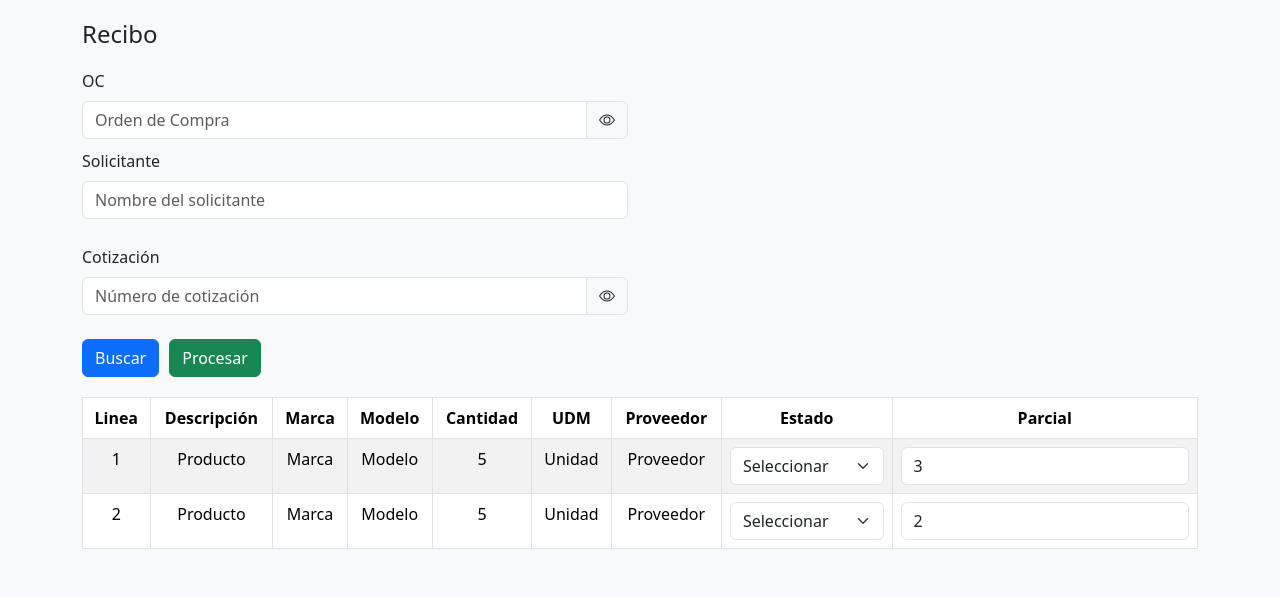
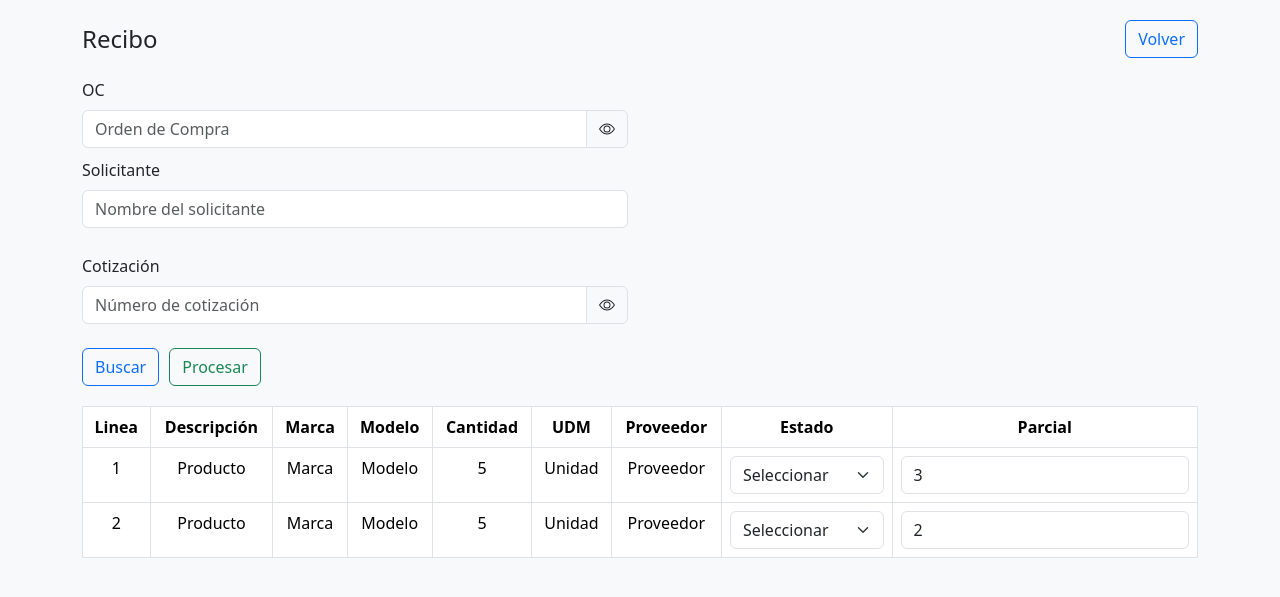
Before and after one commit to JesusCanales02/Maquilados, a Flask app: page /recibo in a window 1280 px wide. Shown: the top 597 px of the page. Run offline with Flask 3, Linux system fonts and the light colour scheme.

Commit message:
cambio en recibo

```diff
--- a/templates/recibo.html
+++ b/templates/recibo.html
@@ -67,11 +67,13 @@
     </style>
 </head>
 
+
 <body>
 
     <div class="container">
         <div class="header">
             <h1>Recibo</h1>
+            <a href="{{url_for('requesiciones')}}" class="btn btn-outline-primary">Volver</a>
         </div>
 
         <form class="form-inline row mb-4">
@@ -114,12 +116,12 @@
         </form>
 
         <div class="buttons mb-3">
-            <button type="button" class="btn btn-primary">Buscar</button>
-            <button type="button" class="btn btn-success">Procesar</button>
+            <button type="button" class="btn btn-outline-primary">Buscar</button>
+            <button type="button" class="btn btn-outline-success">Procesar</button>
         </div>
 
         <div class="table-container">
-            <table class="table table-striped table-bordered">
+            <table class="table table-bordered">
                 <thead class="">
                     <tr>
                         <th>Linea</th>
```
